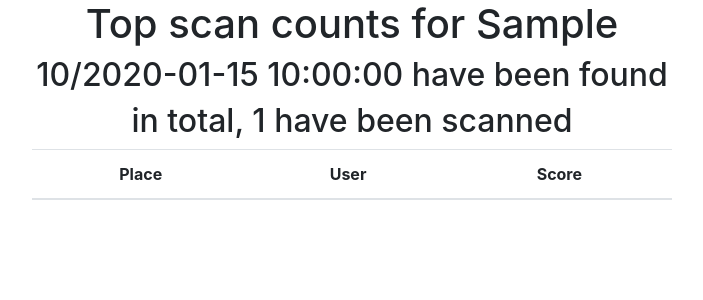
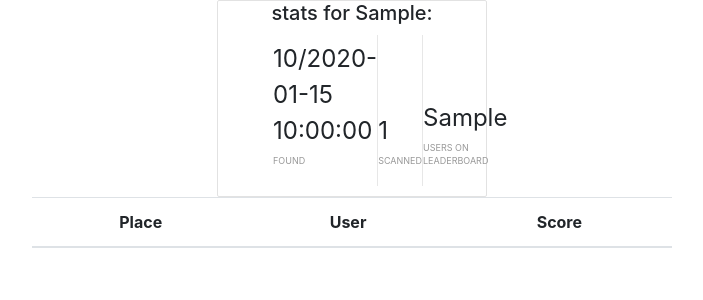
Before and after one commit to Themis3000/code_hunt, a Flask app: template templates/leaderboard.html in a window 1280 px wide. Shown: the top 300 px of the page, without its empty margins (288-991 px from the left). Run offline with Flask 2, Linux system fonts and the light colour scheme; the template is opened without the code that fills it: most values are stand-ins (such as "Sample title", 1, 10 or a date in 2020); lists and menus that the app fills with data are empty; some libraries are stand-ins or nearby versions.

Commit message:
Added a really crappy "stats box" at the top of the leaderboard page that I stole from codepen and I really hope I remove at some point because its godawful and it clearly isn't meant to be placed in the way I placed it on the page

```diff
--- a/main.py
+++ b/main.py
@@ -15,4 +15,8 @@ def leaderboard_page(code_type='ALL'):
     return render_template("leaderboard.html",
                            tops=utils.test_data_sets.tops_data,
                            code_type=code_type,
-                           enumerate=enumerate)
+                           enumerate=enumerate,
+                           amount_found=5,
+                           amount_created=10,
+                           total_scan_amount=7,
+                           users_on_board=len(utils.test_data_sets.tops_data))
--- a/static/style.css
+++ b/static/style.css
@@ -1,4 +1,39 @@
 div.centerContent {
     width: 50%;
     margin: auto;
+    text-align: center;
 }
+
+.container {
+    border: 1px solid #e2e2e2;
+    border-radius: 2px;
+    margin: 1em;
+    max-width: 270px;
+}
+ul {
+    margin: 10px 0;
+}
+li {
+    border-right: 1px solid #e7e7e7;
+    display: table-cell;
+    font-size: 24px;
+    max-width: 33%;
+    padding: 6px 0 12px 0%;
+    text-align: center;
+    width: 500px
+}
+.stat {
+    //background: lightblue;
+    display: inline-block;
+    text-align: left;
+}
+.last {
+    border:none;
+}
+.label {
+    color: #999;
+    display: block;
+    margin: 5px 0 0 0;
+    font-size: 9px;
+    text-transform: uppercase;
+}
--- a/templates/leaderboard.html
+++ b/templates/leaderboard.html
@@ -6,10 +6,30 @@
     <link rel="stylesheet" href="https://stackpath.bootstrapcdn.com/bootstrap/4.4.1/css/bootstrap.min.css" integrity="sha384-Vkoo8x4CGsO3+Hhxv8T/Q5PaXtkKtu6ug5TOeNV6gBiFeWPGFN9MuhOf23Q9Ifjh" crossorigin="anonymous">
     <link rel="stylesheet" href="/static/style.css">
 </head>
-<body style="text-align:center;">
-    <h1>Top scan counts for {{ code_type }}</h1>
-    <h2>{{ amount_found }}/{{ amount_created }} have been found</h2>
-    <h2>in total, {{ total_scan_amount }} have been scanned</h2>
+<body>
+    <div class="container" style="margin:auto;">
+        <h5 style="text-align:center;">stats for {{ code_type }}:</h5>
+        <ul class="stats">
+            <li>
+                <div class="stat">
+                    {{ amount_found }}/{{ amount_created }}
+                    <span class="label">Found</span>
+                </div>
+            </li>
+            <li>
+                <div class="stat">
+                    {{ total_scan_amount }}
+                    <span class="label">scanned</span>
+                </div>
+            </li>
+            <li class="last">
+                <div class="stat">
+                    {{ users_on_board }}
+                    <span class="label">users on leaderboard</span>
+                </div>
+            </li>
+        </ul>
+    </div>
     <div class="centerContent">
         <table class="table table-hover">
             <thead><tr><th>Place</th><th>User</th><th>Score</th></tr></thead>
```
